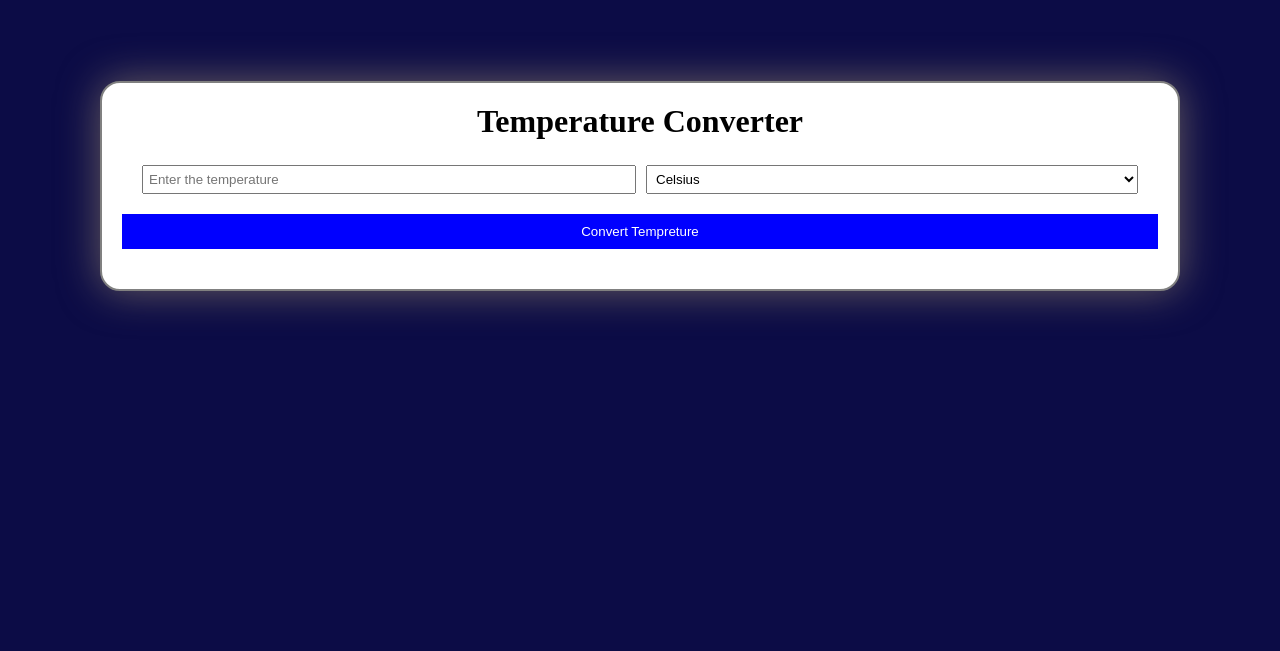
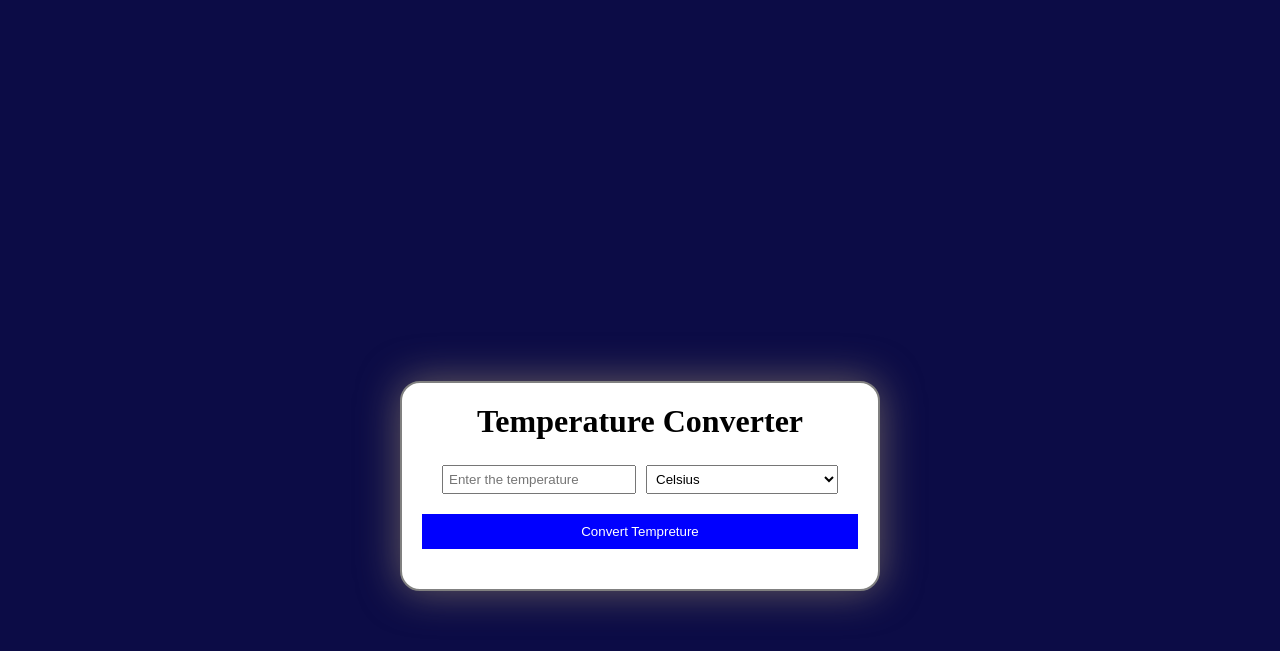
Before and after one commit to AratiPisal123/OIBSIB2, a plain HTML site: page index.html in a window 1280 px wide. Shown: the part 119-770 px from the top of the page. Drawn offline with Linux system fonts and the light colour scheme.

Commit message:
style.css

```diff
--- a/style.css
+++ b/style.css
@@ -11,6 +11,7 @@ body {
   .container {
    box-shadow: 0 0 40px rgb(104, 93, 95);
     padding: 20px;
+    margin:300px;
     border: 2px solid grey;
     background-color:white;
     border-radius:20px;
```
